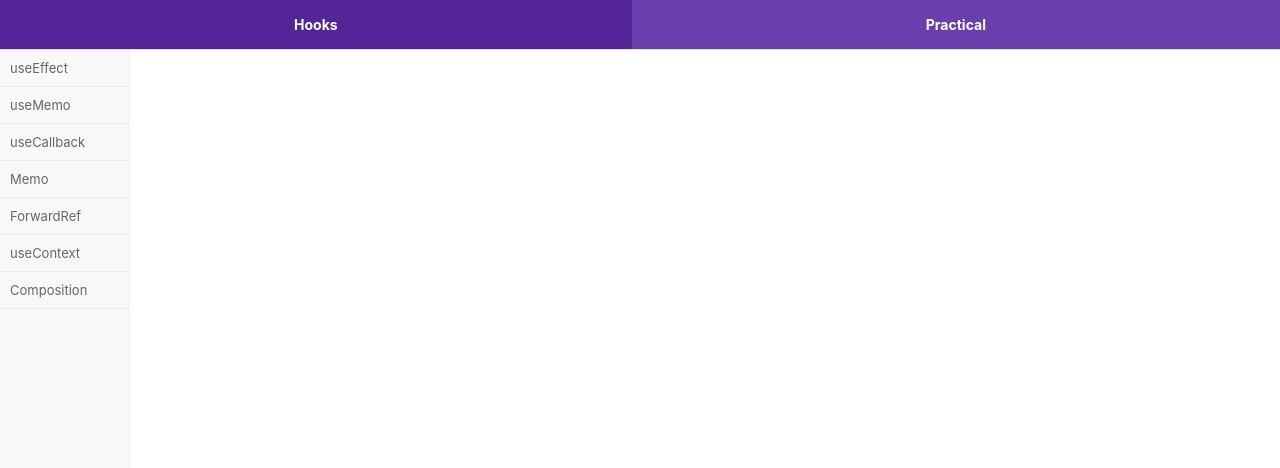
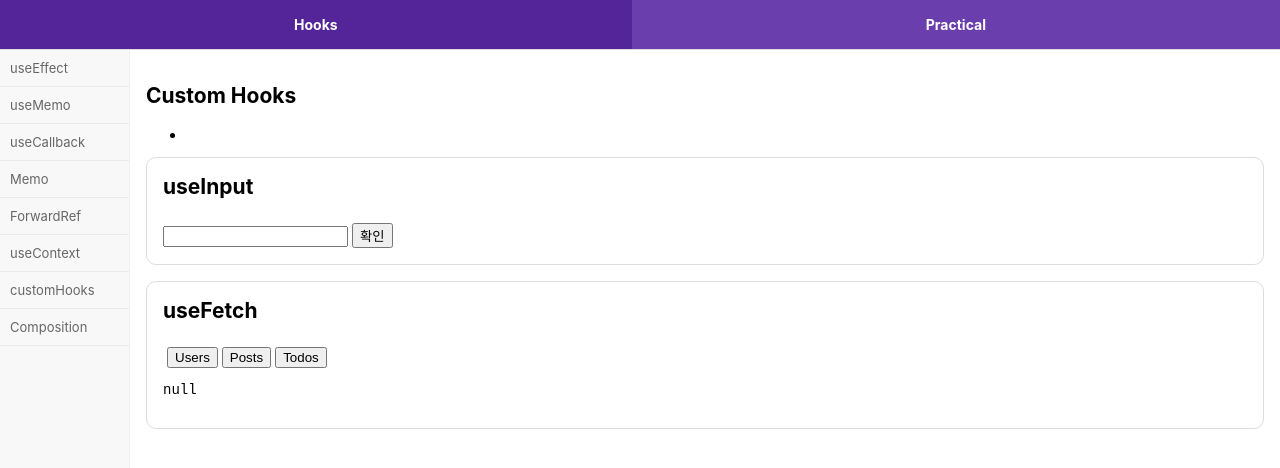
Before and after one commit to thegicode/reactjs-study-2023, a React (Create React App) app: page /hooks/customhooks in a window 1280 px wide. Shown: the top 468 px of the page. Built offline with nearby package versions, Linux system fonts and the light colour scheme; no server answers.

Commit message:
add useHooks

```diff
--- a/src/App.tsx
+++ b/src/App.tsx
@@ -17,6 +17,7 @@ const UseCallbackPage = lazy(() => import("./pages/UseCallbackPage"));
 const MemoPage = lazy(() => import("./pages/MemoPage"));
 const ForwardRefPage = lazy(() => import("./pages/ForwardRefPage"));
 const UseContextPage = lazy(() => import("./pages/UseContextPage"));
+const CustomHooksPage = lazy(() => import("./pages/CustomHooksPage"));
 const CompositionPage = lazy(() => import("./pages/CompositionPage"));
 
 // practical pages
@@ -74,6 +75,10 @@ function App() {
                                         element={<UseContextPage />}
                                     />
                                     <Route
+                                        path="/hooks/customhooks"
+                                        element={<CustomHooksPage />}
+                                    />
+                                    <Route
                                         path="/hooks/composition"
                                         element={<CompositionPage />}
                                     />
--- a/src/components/SideHooks.tsx
+++ b/src/components/SideHooks.tsx
@@ -9,6 +9,7 @@ export default function Hooks() {
             <Link to="./memo">Memo</Link>
             <Link to="./forwardref">ForwardRef</Link>
             <Link to="./usecontext">useContext</Link>
+            <Link to="./customhooks">customHooks</Link>
             <Link to="./composition">Composition</Link>
         </>
     );
--- /dev/null
+++ b/src/contents/customHooks/CustomHook1.tsx
@@ -0,0 +1,42 @@
+import { ChangeEvent, useState } from "react";
+
+type UseInputReturnType = [
+    string,
+    (e: ChangeEvent<HTMLInputElement>) => void,
+    () => void
+];
+
+function displayMessage(message: string) {
+    console.log(message);
+}
+
+export default function CustomHook1() {
+    const [inputValue, handleChange, handleSubmit]: UseInputReturnType =
+        useInput("", displayMessage);
+
+    return (
+        <section>
+            <h2>useInput</h2>
+            <input type="text" value={inputValue} onChange={handleChange} />
+            <button onClick={handleSubmit}>확인</button>
+        </section>
+    );
+}
+
+function useInput(
+    initialValue: string,
+    submitAction: (message: string) => void
+): UseInputReturnType {
+    const [inputValue, setInputValue] = useState<string>(initialValue);
+
+    const handleChange = (e: ChangeEvent<HTMLInputElement>) => {
+        setInputValue(e.target.value);
+    };
+
+    const handleSubmit = () => {
+        setInputValue("");
+        submitAction(inputValue);
+    };
+
+    return [inputValue, handleChange, handleSubmit];
+}
--- /dev/null
+++ b/src/contents/customHooks/CustomHook2.tsx
@@ -0,0 +1,39 @@
+import { useCallback, useEffect, useState } from "react";
+
+const baseUrl = "https://jsonplaceholder.typicode.com";
+
+export default function CustomHook2() {
+    const { data, fetchUrl } = useFetch(baseUrl, "users");
+
+    return (
+        <section>
+            <h2>useFetch</h2>
+            <button onClick={() => fetchUrl("users")}>Users</button>
+            <button onClick={() => fetchUrl("posts")}>Posts</button>
+            <button onClick={() => fetchUrl("todos")}>Todos</button>
+            <pre>{JSON.stringify(data, null, 2)}</pre>
+        </section>
+    );
+}
+
+function useFetch(baseUrl: string, initialType: string) {
+    const [data, setData] = useState(null);
+
+    const fetchUrl = useCallback(
+        (type: string) => {
+            fetch(baseUrl + "/" + type)
+                .then((res) => res.json())
+                .then((res) => setData(res));
+        },
+        [baseUrl]
+    );
+
+    useEffect(() => {
+        fetchUrl(initialType);
+    }, [fetchUrl, initialType]);
+
+    return {
+        data,
+        fetchUrl,
+    };
+}
--- /dev/null
+++ b/src/css/CustomHooksPage.module.css
@@ -0,0 +1,18 @@
+.customHooksPage {
+    font-size: 14px;
+}
+
+.customHooksPage section {
+    padding: 1rem;
+    margin-bottom: 1rem;
+    border-radius: 10px;
+    border: 1px solid #ddd;
+}
+
+.customHooksPage h2 {
+    margin: 0 0 1.5rem;
+}
+
+.customHooksPage button {
+    margin-left: 4px;
+}
--- /dev/null
+++ b/src/pages/CustomHooksPage.tsx
@@ -0,0 +1,20 @@
+import CustomHook1 from "../contents/customHooks/CustomHook1";
+import CustomHook2 from "../contents/customHooks/CustomHook2";
+import styles from "../css/CustomHooksPage.module.css";
+
+export default function CustomHooksPage() {
+    return (
+        <section className={styles.customHooksPage}>
+            <h1>Custom Hooks</h1>
+            <ul>
+                <li></li>
+            </ul>
+
+            {/* <h2>1. useInput</h2> */}
+            <CustomHook1 />
+
+            {/* <h2>2. useFetch</h2> */}
+            <CustomHook2 />
+        </section>
+    );
+}
```
